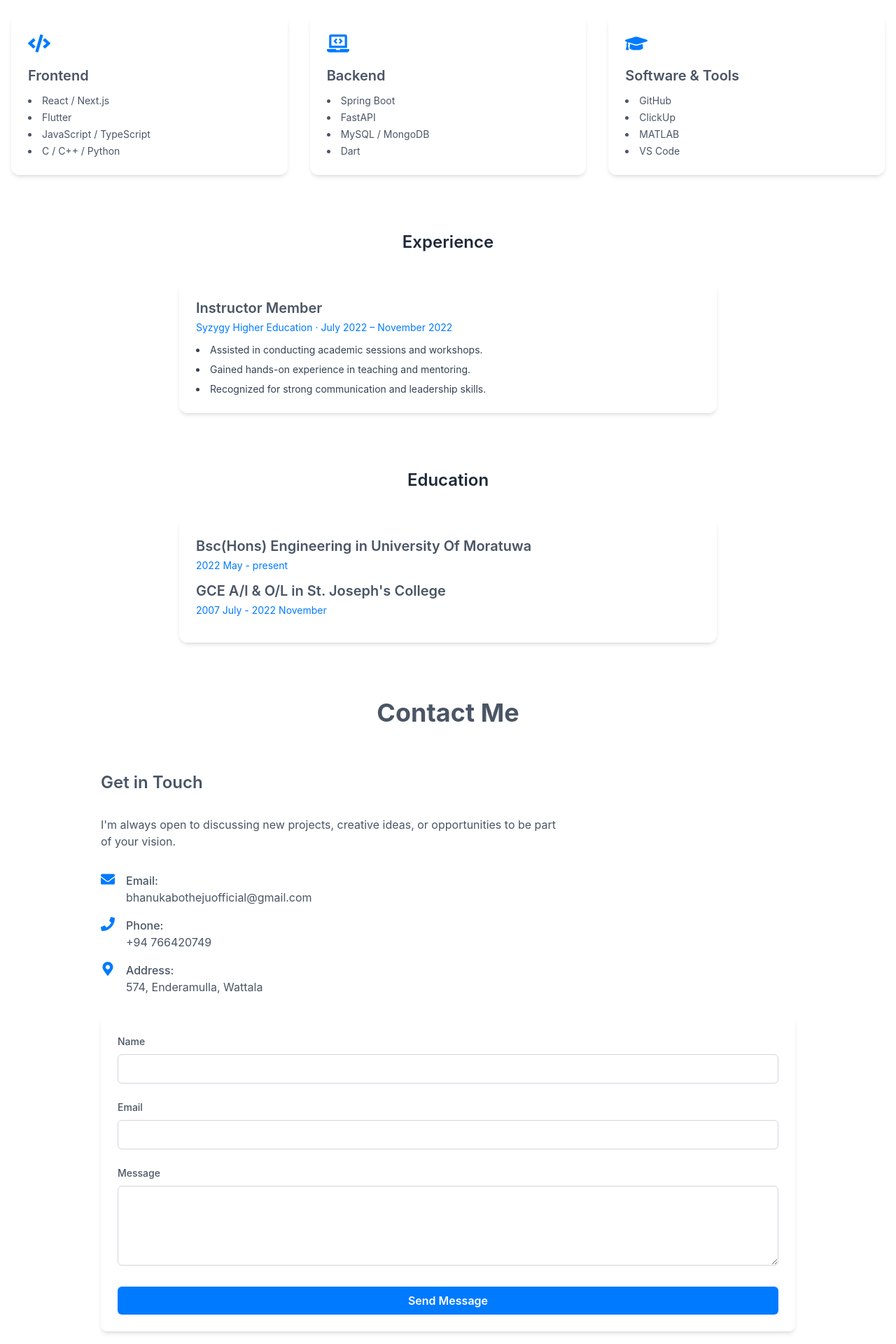
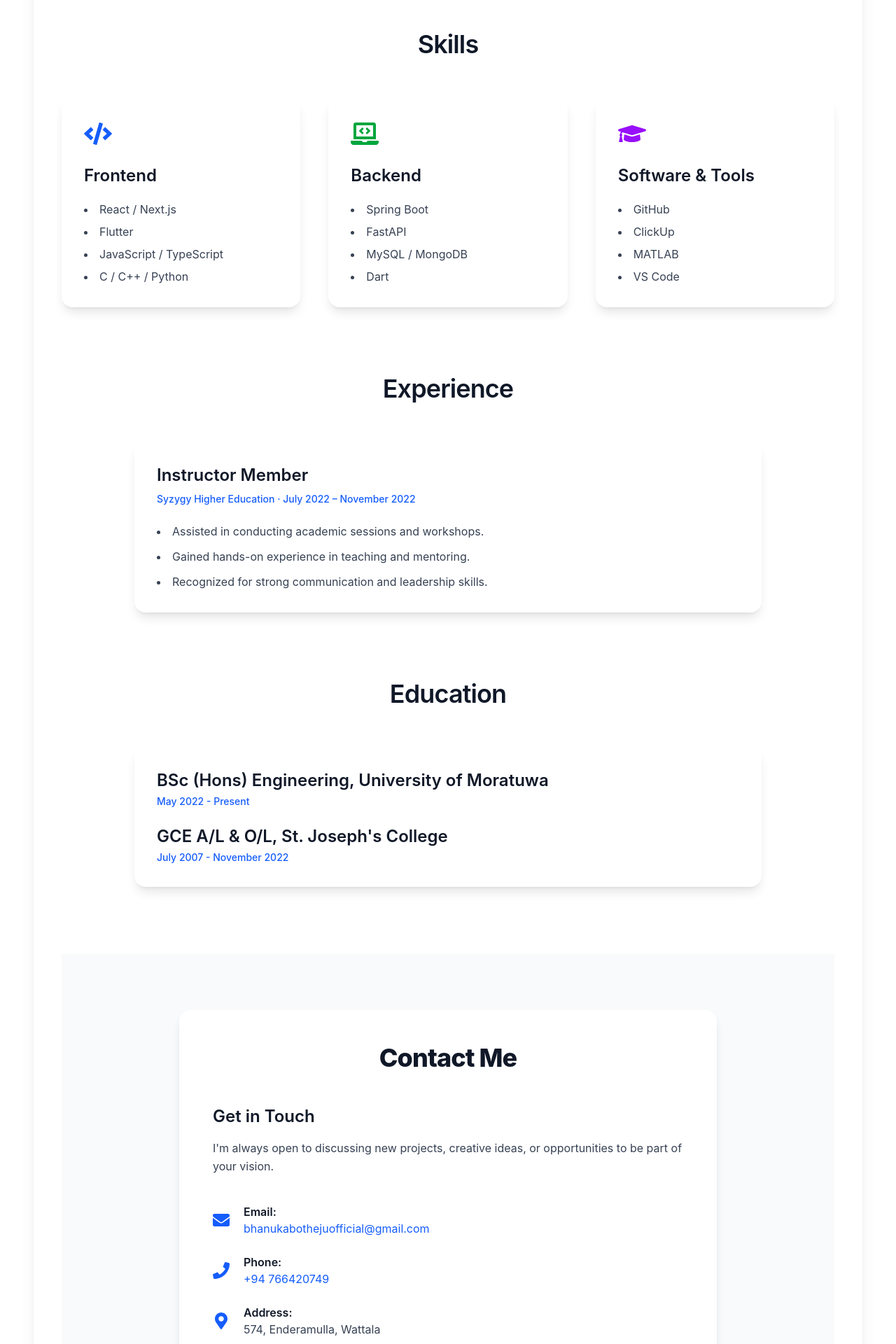
Before and after one commit to Bhanuka-botheju/portfolio_bhanuka, a Next.js app: page /about in a window 1280 px wide. Shown: the part 440-2360 px from the top of the page at 70% size. Built offline with nearby package versions, Linux system fonts and the light colour scheme.

Commit message:
after modifying evry component

```diff
--- a/src/app/about/page.tsx
+++ b/src/app/about/page.tsx
@@ -6,33 +6,35 @@ import Contact from '../contact/Contact';
 
 export default function AboutPage() {
   return (
-    <div className="container max-w-7xl mx-auto py-20 px-4 text-gray-600 dark:text-gray-300">
+    <div className="min-h-screen bg-white text-gray-700 px-6 md:px-12 py-20">
+      {/* Main container with white background and shadow */}
+      <div className="max-w-7xl mx-auto bg-white rounded-xl shadow-xl p-10">
         {/* Heading */}
-      <h1 className="text-4xl font-bold mb-8 text-center text-gray-800 dark:text-white">
+        <h1 className="text-4xl md:text-5xl font-extrabold mb-12 text-center text-gray-900 tracking-wide animate-fadeIn">
           About Me
         </h1>
 
         {/* Bio */}
-      <section>
-        <p className="text-lg max-w-3xl mx-auto text-center text-gray-700 dark:text-gray-300 leading-relaxed">
+        <section className="max-w-4xl mx-auto mb-20 animate-fadeIn delay-100">
+          <p className="text-lg md:text-xl leading-relaxed text-center max-w-3xl mx-auto text-gray-800">
             I'm a Computer Science and Engineering undergraduate at the University of Moratuwa,
-          currently specializing in Data Science. I'm passionate about solving real-world problems through data
-          and currently seeking a Data Science internship opportunity to apply and grow my skills.
+            specializing in Data Science. Passionate about solving real-world problems through data, I am seeking
+            a Data Science internship opportunity to apply and grow my skills.
           </p>
         </section>
 
         {/* Skills */}
-      <section className="mt-16">
-        <h2 className="text-2xl font-semibold text-center mb-10 text-gray-800 dark:text-white">
+        <section className="mb-24 animate-fadeIn delay-200">
+          <h2 className="text-3xl md:text-4xl font-semibold text-center mb-14 text-gray-900 tracking-tight">
             Skills
           </h2>
 
-        <div className="grid grid-cols-1 md:grid-cols-2 lg:grid-cols-3 gap-8">
+          <div className="grid grid-cols-1 md:grid-cols-2 lg:grid-cols-3 gap-10 max-w-6xl mx-auto">
             {/* Frontend */}
-          <div className="bg-white/60 dark:bg-dark/40 backdrop-blur-md p-6 rounded-xl shadow-md hover:shadow-lg transition duration-300">
-            <FaCode className="h-8 w-8 text-primary mb-4" />
-            <h3 className="text-xl font-semibold mb-3">Frontend</h3>
-            <ul className="list-disc list-inside space-y-1 text-sm">
+            <div className="bg-white rounded-2xl shadow-lg hover:shadow-2xl transform hover:-translate-y-2 transition-all duration-300 cursor-default p-8">
+              <FaCode className="h-10 w-10 text-blue-600 mb-6" />
+              <h3 className="text-2xl font-semibold mb-5 text-gray-900">Frontend</h3>
+              <ul className="list-disc list-inside space-y-2 text-base text-gray-700">
                 <li>React / Next.js</li>
                 <li>Flutter</li>
                 <li>JavaScript / TypeScript</li>
@@ -41,10 +43,10 @@ export default function AboutPage() {
             </div>
 
             {/* Backend */}
-          <div className="bg-white/60 dark:bg-dark/40 backdrop-blur-md p-6 rounded-xl shadow-md hover:shadow-lg transition duration-300">
-            <FaLaptopCode className="h-8 w-8 text-primary mb-4" />
-            <h3 className="text-xl font-semibold mb-3">Backend</h3>
-            <ul className="list-disc list-inside space-y-1 text-sm">
+            <div className="bg-white rounded-2xl shadow-lg hover:shadow-2xl transform hover:-translate-y-2 transition-all duration-300 cursor-default p-8">
+              <FaLaptopCode className="h-10 w-10 text-green-600 mb-6" />
+              <h3 className="text-2xl font-semibold mb-5 text-gray-900">Backend</h3>
+              <ul className="list-disc list-inside space-y-2 text-base text-gray-700">
                 <li>Spring Boot</li>
                 <li>FastAPI</li>
                 <li>MySQL / MongoDB</li>
@@ -53,10 +55,10 @@ export default function AboutPage() {
             </div>
 
             {/* Tools */}
-          <div className="bg-white/60 dark:bg-dark/40 backdrop-blur-md p-6 rounded-xl shadow-md hover:shadow-lg transition duration-300">
-            <FaGraduationCap className="h-8 w-8 text-primary mb-4" />
-            <h3 className="text-xl font-semibold mb-3">Software & Tools</h3>
-            <ul className="list-disc list-inside space-y-1 text-sm">
+            <div className="bg-white rounded-2xl shadow-lg hover:shadow-2xl transform hover:-translate-y-2 transition-all duration-300 cursor-default p-8">
+              <FaGraduationCap className="h-10 w-10 text-purple-600 mb-6" />
+              <h3 className="text-2xl font-semibold mb-5 text-gray-900">Software & Tools</h3>
+              <ul className="list-disc list-inside space-y-2 text-base text-gray-700">
                 <li>GitHub</li>
                 <li>ClickUp</li>
                 <li>MATLAB</li>
@@ -67,48 +69,83 @@ export default function AboutPage() {
         </section>
 
         {/* Experience */}
-      <section className="mt-20">
-        <h2 className="text-2xl font-semibold text-center mb-10 text-gray-800 dark:text-white">
+        <section className="max-w-4xl mx-auto mb-24 animate-fadeIn delay-300">
+          <h2 className="text-3xl md:text-4xl font-semibold text-center mb-14 text-gray-900 tracking-tight">
             Experience
           </h2>
 
-        <div className="max-w-3xl mx-auto space-y-8">
-          <div className="bg-white/60 dark:bg-dark/40 backdrop-blur-md p-6 rounded-xl shadow-md hover:shadow-lg transition duration-300">
-            <h3 className="text-xl font-semibold mb-1">Instructor Member</h3>
-            <p className="text-primary text-sm mb-3">
+          <div className="bg-white rounded-2xl shadow-lg hover:shadow-2xl transition-all duration-300 cursor-default p-8">
+            <h3 className="text-2xl font-semibold mb-2 text-gray-900">Instructor Member</h3>
+            <p className="text-blue-600 text-sm mb-6 font-medium">
               Syzygy Higher Education · July 2022 – November 2022
             </p>
-            <ul className="list-disc list-inside space-y-2 text-sm text-gray-700 dark:text-gray-300">
+            <ul className="list-disc list-inside space-y-3 text-base text-gray-700">
               <li>Assisted in conducting academic sessions and workshops.</li>
               <li>Gained hands-on experience in teaching and mentoring.</li>
               <li>Recognized for strong communication and leadership skills.</li>
             </ul>
           </div>
+        </section>
+
+        {/* Education */}
+        <section className="max-w-4xl mx-auto mb-24 animate-fadeIn delay-400">
+          <h2 className="text-3xl md:text-4xl font-semibold text-center mb-14 text-gray-900 tracking-tight">
+            Education
+          </h2>
+
+          <div className="bg-white rounded-2xl shadow-lg hover:shadow-2xl transition-all duration-300 cursor-default space-y-6 p-8">
+            <div>
+              <h3 className="text-2xl font-semibold mb-1 text-gray-900">
+                BSc (Hons) Engineering, University of Moratuwa
+              </h3>
+              <p className="text-blue-600 text-sm font-medium">
+                May 2022 - Present
+              </p>
+            </div>
+
+            <div>
+              <h3 className="text-2xl font-semibold mb-1 text-gray-900">
+                GCE A/L & O/L, St. Joseph's College
+              </h3>
+              <p className="text-blue-600 text-sm font-medium">
+                July 2007 - November 2022
+              </p>
+            </div>
           </div>
         </section>
 
-      <section className="mt-20">
-        <h2 className="text-2xl font-semibold text-center mb-10 text-gray-800 dark:text-white">
-          Education
-        </h2>
+        <Contact />
+      </div>
 
-        <div className="max-w-3xl mx-auto space-y-8">
-          <div className="bg-white/60 dark:bg-dark/40 backdrop-blur-md p-6 rounded-xl shadow-md hover:shadow-lg transition duration-300">
-
-            <h3 className="text-xl font-semibold mb-1">Bsc(Hons) Engineering in University Of Moratuwa</h3>
-            <p className="text-primary text-sm mb-3">
-              2022 May - present
-            </p>
-
-            <h3 className="text-xl font-semibold mb-1">GCE A/l & O/L in St. Joseph's College </h3>
-            <p className="text-primary text-sm mb-3">
-              2007 July  - 2022 November
-            </p>
-
-          </div>
-        </div>
-      </section>
-      <Contact/>
+      {/* Animations */}
+      <style jsx>{`
+        @keyframes fadeIn {
+          0% {
+            opacity: 0;
+            transform: translateY(20px);
+          }
+          100% {
+            opacity: 1;
+            transform: translateY(0);
+          }
+        }
+        .animate-fadeIn {
+          animation: fadeIn 0.7s ease forwards;
+          opacity: 0;
+        }
+        .delay-100 {
+          animation-delay: 0.1s;
+        }
+        .delay-200 {
+          animation-delay: 0.2s;
+        }
+        .delay-300 {
+          animation-delay: 0.3s;
+        }
+        .delay-400 {
+          animation-delay: 0.4s;
+        }
+      `}</style>
     </div>
   );
 }
--- a/src/app/component/Getintouch.tsx
+++ b/src/app/component/Getintouch.tsx
@@ -1,43 +1,130 @@
 'use client';
 
-import React from 'react';
+import React, { useState } from 'react';
 
 export default function Getintouch() {
+  const [email, setEmail] = useState('');
+  const [submitting, setSubmitting] = useState(false);
+  const [showPopup, setShowPopup] = useState(false);
+
+  const handleSubmit = (e: React.FormEvent) => {
+    e.preventDefault();
+    setSubmitting(true);
+    setShowPopup(false);
+
+    setTimeout(() => {
+      setSubmitting(false);
+      setShowPopup(true);
+      setEmail(''); // Clear input field
+      setTimeout(() => setShowPopup(false), 3000);
+    }, 1500);
+  };
+
   return (
-    <section className="py-20 bg-white/80 dark:bg-white/10 backdrop-blur-md rounded-xl shadow-lg overflow-hidden animate-slide-up">
-      <div className="p-8 md:p-12 max-w-7xl mx-auto">
+    <section className="relative py-20 bg-gray-50 shadow-xl transition-all duration-500 overflow-hidden ">
+      <div className="px-6 md:px-12 max-w-7xl mx-auto relative z-10">
         <div className="grid grid-cols-1 md:grid-cols-2 gap-10 items-center">
-          {/* LEFT SIDE: Title & Description */}
+          {/* LEFT TEXT */}
           <div>
-            <h2 className="text-3xl font-bold text-gray-800 dark:text-white mb-4">
+            <h2 className="text-4xl font-extrabold text-gray-800 mb-4 leading-tight">
               Get in Touch
             </h2>
-            <p className="text-gray-600 dark:text-gray-300 text-base leading-relaxed">
-              Subscribe to receive my latest Machine Learning updates and access carefully curated Advanced Level Physics content.
+            <p className="text-gray-600 text-lg leading-relaxed">
+              Subscribe to receive the latest Machine Learning insights and exclusive Advanced Level Physics content.
             </p>
           </div>
 
-          {/* RIGHT SIDE: Form */}
-          <form className="flex flex-col md:flex-row gap-4">
+          {/* FORM */}
+          <form
+            onSubmit={handleSubmit}
+            className="flex flex-col sm:flex-row gap-4 w-full"
+          >
             <label htmlFor="email" className="sr-only">
               Email address
             </label>
             <input
               type="email"
               id="email"
+              value={email}
+              onChange={(e) => setEmail(e.target.value)}
               placeholder="Enter your email"
-              className="flex-1 px-5 py-3 rounded-lg border border-gray-300 dark:border-gray-700 bg-white text-gray-800 dark:bg-dark dark:text-white focus:outline-none focus:ring-2 focus:ring-primary transition-all"
+              className="flex-1 px-5 py-3 rounded-3xl border border-gray-300 bg-white text-gray-800 focus:outline-none focus:ring-2 focus:ring-blue-500 transition-all"
               required
             />
             <button
               type="submit"
-              className="bg-primary text-white px-8 py-3 rounded-lg font-medium hover:bg-primary/90 transition-colors duration-200"
+              disabled={submitting}
+              className={`px-8 py-3 rounded-2xl font-semibold text-white bg-blue-600 hover:bg-blue-700 transition-all duration-300 active:scale-95 ${
+                submitting ? 'opacity-50 cursor-not-allowed' : ''
+              }`}
             >
-              Subscribe
+              {submitting ? 'Subscribing...' : 'Subscribe'}
             </button>
           </form>
         </div>
       </div>
+
+      {/* POPUP MESSAGE */}
+      {showPopup && (
+        <div className="absolute top-8 left-1/2 transform -translate-x-1/2 z-50">
+          <div className="bg-white/40 backdrop-blur-lg border border-blue-300 text-blue-900 px-6 py-3 rounded-2xl shadow-lg text-sm font-medium transition-all duration-500 animate-popup">
+            ✅ You’ve successfully subscribed!
+          </div>
+        </div>
+      )}
+
+      {/* WAVE SVG at bottom */}
+      <div
+        className="absolute bottom-0 left-0 w-full overflow-hidden leading-none pointer-events-none"
+        style={{ height: '70px', zIndex: 0 }}
+      >
+        <svg
+          className="relative block w-[200%] h-full animate-wave"
+          xmlns="http://www.w3.org/2000/svg"
+          viewBox="0 0 1440 160"
+          preserveAspectRatio="none"
+        >
+          <path
+            fill="#3b82f6" // Tailwind blue-500
+            fillOpacity="0.3"
+            d="M0,64L48,80C96,96,192,128,288,128C384,128,480,96,576,80C672,64,768,64,864,74.7C960,85,1056,107,1152,112C1248,117,1344,107,1392,101.3L1440,96L1440,160L1392,160C1344,160,1248,160,1152,160C1056,160,960,160,864,160C768,160,672,160,576,160C480,160,384,160,288,160C192,160,96,160,48,160L0,160Z"
+          />
+          <path
+            fill="#3b82f6"
+            fillOpacity="0.5"
+            d="M0,96L48,96C96,96,192,96,288,80C384,64,480,64,576,74.7C672,85,768,107,864,112C960,117,1056,107,1152,90.7C1248,75,1344,53,1392,42.7L1440,32L1440,160L1392,160C1344,160,1248,160,1152,160C1056,160,960,160,864,160C768,160,672,160,576,160C480,160,384,160,288,160C192,160,96,160,48,160L0,160Z"
+          />
+        </svg>
+      </div>
+
+      <style jsx>{`
+        .animate-popup {
+          animation: popupFade 0.3s ease forwards;
+        }
+        @keyframes popupFade {
+          0% {
+            opacity: 0;
+            transform: translateY(-10px);
+          }
+          100% {
+            opacity: 1;
+            transform: translateY(0);
+          }
+        }
+        /* Wave horizontal sliding animation */
+        .animate-wave {
+          animation: waveMove 10s linear infinite;
+          transform-origin: center bottom;
+        }
+        @keyframes waveMove {
+          0% {
+            transform: translateX(0);
+          }
+          100% {
+            transform: translateX(-50%);
+          }
+        }
+      `}</style>
     </section>
   );
 }
--- a/src/app/contact/Contact.tsx
+++ b/src/app/contact/Contact.tsx
@@ -35,36 +35,56 @@ export default function Contact() {
     e.preventDefault()
     setStatus('loading')
 
-    // Simulate API call (replace with your backend logic)
     try {
       await new Promise((resolve) => setTimeout(resolve, 2000))
       setStatus('success')
       setFormData({ name: '', email: '', message: '' })
+      setTimeout(() => setStatus('idle'), 4000) // Reset after 4s
     } catch (error) {
       setStatus('error')
+      setTimeout(() => setStatus('idle'), 4000) // Reset after 4s
     }
   }
 
   return (
-    <div className="container max-w-5xl mx-auto py-20 px-4">
-      <h1 className="text-4xl font-bold mb-16 text-center">Contact Me</h1>
+    <div className="min-h-screen bg-gray-50 py-20 px-6 md:px-12">
+      <div className="max-w-3xl mx-auto bg-white rounded-2xl shadow-lg p-12">
+        <h1 className="text-4xl font-extrabold mb-12 text-center text-gray-900 tracking-tight">
+          Contact Me
+        </h1>
 
-      <div className="space-y-8">
-        <h2 className="text-2xl font-semibold">Get in Touch</h2>
-        <p className="text-gray-600 dark:text-gray-300 md:w-2/3">
+        <div className="space-y-10">
+          <section>
+            <h2 className="text-2xl font-semibold text-gray-900 mb-4">Get in Touch</h2>
+            <p className="text-gray-700 leading-relaxed">
               I'm always open to discussing new projects, creative ideas, or opportunities to be part of your vision.
             </p>
+          </section>
 
           {/* Contact Info */}
-        <div className="space-y-4">
-          <ContactInfo icon={<FaEnvelope className="text-primary" />} label="Email" value="bhanukabothejuofficial@gmail.com" link="mailto:bhanukabothejuofficial@gmail.com" />
-          <ContactInfo icon={<FaPhone className="text-primary" />} label="Phone" value="+94 766420749" link="tel:+94766420749" />
-          <ContactInfo icon={<FaMapMarkerAlt className="text-primary" />} label="Address" value="574, Enderamulla, Wattala" />
-        </div>
+          <section className="space-y-6">
+            <ContactInfo
+              icon={<FaEnvelope className="text-blue-600" />}
+              label="Email"
+              value="bhanukabothejuofficial@gmail.com"
+              link="mailto:bhanukabothejuofficial@gmail.com"
+            />
+            <ContactInfo
+              icon={<FaPhone className="text-blue-600" />}
+              label="Phone"
+              value="+94 766420749"
+              link="tel:+94766420749"
+            />
+            <ContactInfo
+              icon={<FaMapMarkerAlt className="text-blue-600" />}
+              label="Address"
+              value="574, Enderamulla, Wattala"
+            />
+          </section>
 
           {/* Contact Form */}
-        <div className="bg-white dark:bg-dark/50 p-6 rounded-lg shadow-md">
-          <form className="space-y-6" onSubmit={handleSubmit}>
+          <section className="mt-8">
+            <form className="space-y-6" onSubmit={handleSubmit} noValidate>
               <FormField
                 label="Name"
                 name="name"
@@ -86,13 +106,16 @@ export default function Contact() {
                 value={formData.message}
                 onChange={handleChange}
                 textarea
-              rows={4}
+                rows={5}
                 required
               />
 
               <button
                 type="submit"
-              className="w-full px-4 py-2 rounded-md bg-primary text-white font-semibold hover:bg-primary/90 transition"
+                disabled={status === 'loading'}
+                className={`w-full py-3 rounded-xl font-semibold text-white bg-blue-600 hover:bg-blue-700 active:bg-blue-800 transition-shadow duration-300 shadow-md ${
+                  status === 'loading' ? 'opacity-70 cursor-not-allowed' : 'shadow-blue-500/40'
+                }`}
               >
                 {status === 'loading'
                   ? 'Sending...'
@@ -103,6 +126,7 @@ export default function Contact() {
                   : 'Send Message'}
               </button>
             </form>
+          </section>
         </div>
       </div>
     </div>
@@ -122,19 +146,21 @@ function ContactInfo({
   link?: string
 }) {
   return (
-    <div className="flex items-start gap-4">
-      <div className="text-xl">{icon}</div>
+    <div className="flex items-center gap-5">
+      <div className="text-2xl flex-shrink-0">{icon}</div>
       <div>
-        <p className="font-medium">{label}:</p>
+        <p className="font-semibold text-gray-900">{label}:</p>
         {link ? (
           <Link
             href={link}
-            className="text-gray-600 dark:text-gray-300 hover:text-primary"
+            className="text-blue-600 hover:underline transition"
+            target="_blank"
+            rel="noopener noreferrer"
           >
             {value}
           </Link>
         ) : (
-          <p className="text-gray-600 dark:text-gray-300">{value}</p>
+          <p className="text-gray-700">{value}</p>
         )}
       </div>
     </div>
@@ -161,11 +187,11 @@ function FormField({
   required?: boolean
 }) {
   const baseClasses =
-    'w-full px-4 py-2 rounded-md border border-gray-300 dark:border-gray-700 bg-white dark:bg-dark focus:ring-2 focus:ring-primary focus:outline-none transition'
+    'w-full px-5 py-3 rounded-xl border border-gray-300 bg-white text-gray-900 placeholder-gray-400 focus:border-blue-600 focus:ring-2 focus:ring-blue-300 outline-none transition'
 
   return (
     <div>
-      <label htmlFor={name} className="block text-sm font-medium mb-2">
+      <label htmlFor={name} className="block text-sm font-medium mb-2 text-gray-900">
         {label}
       </label>
       {textarea ? (
@@ -177,6 +203,7 @@ function FormField({
           value={value}
           onChange={onChange}
           required={required}
+          placeholder={`Enter your ${label.toLowerCase()}`}
         />
       ) : (
         <input
@@ -187,6 +214,8 @@ function FormField({
           value={value}
           onChange={onChange}
           required={required}
+          placeholder={`Enter your ${label.toLowerCase()}`}
+          autoComplete={name === 'email' ? 'email' : undefined}
         />
       )}
     </div>
--- a/src/app/layout.tsx
+++ b/src/app/layout.tsx
@@ -16,7 +16,7 @@ const geistMono = Geist_Mono({
 });
 
 export const metadata: Metadata = {
-  title: "Create Next App",
+  title: "Bhanuka Botheju",
   description: "Generated by create next app",
 };
 
@@ -30,11 +30,8 @@ export default function RootLayout({
       <body
         className={`${geistSans.variable} ${geistMono.variable} antialiased bg-white transition-colors dark:bg-gray-900 dark:test-white`}
       >
-        <ThemeProvider>
-          <Navbar/>
-            {children}
-          <footer>fotter</footer>
-        </ThemeProvider>
+      <Navbar/>
+      {children}
       </body>
     </html>
   );
```
Also changed, not shown: src/app/component/Footer.tsx (+12 -11 lines), src/app/component/navbar.tsx (+1 -20 lines), src/app/globals.css (+16 -0 lines). Lines whose indentation alone changed are shown as unchanged.
